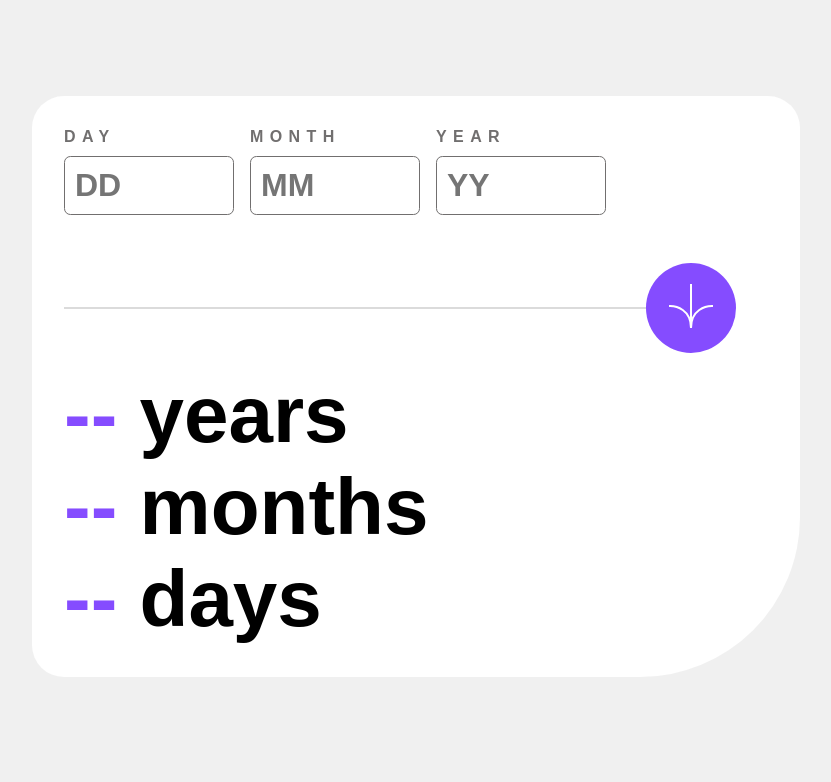
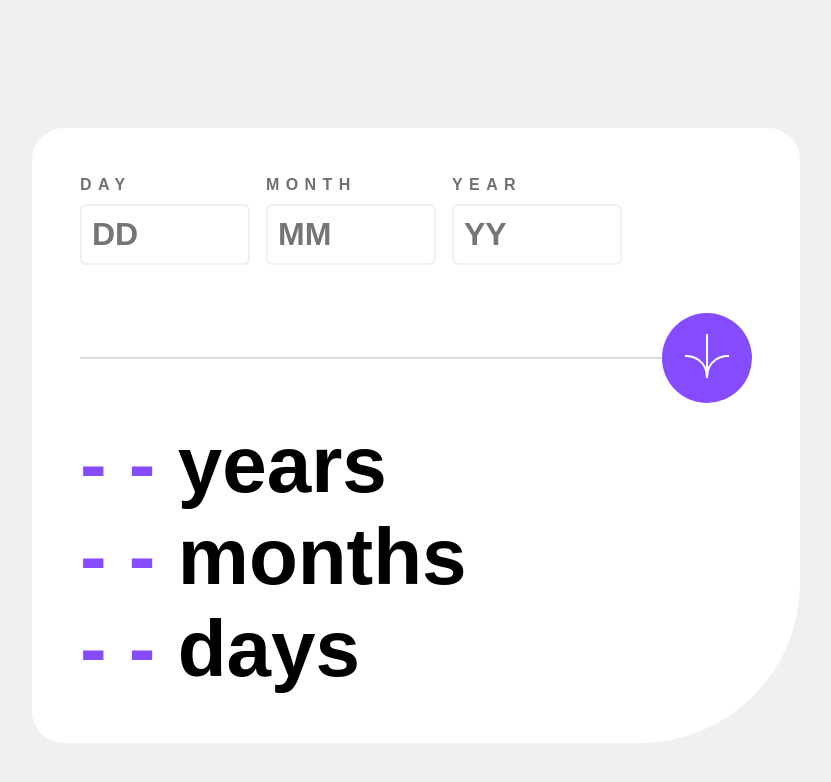
Before and after one commit to HimitsuTH/age_calculator, a React (Vite) app: page / in a window 1280 px wide. Shown: the top 782 px of the page, without its empty margins (224-1055 px from the left). Built offline with nearby package versions, Linux system fonts and the light colour scheme; a web font is replaced by a local one.

Commit message:
🍙 upload project

```diff
--- a/src/assets/styles/components/_input.scss
+++ b/src/assets/styles/components/_input.scss
@@ -34,7 +34,7 @@ label {
   border-radius: 0.2em;
   margin-top: 0.3em;
   font-weight: 800;
-  border: 1px solid $Smokey-grey;
+  border: 2px solid $Off-white;
   outline: none;
   padding: 10px;
   font-size: 20px;
--- a/src/assets/styles/layout/_main.scss
+++ b/src/assets/styles/layout/_main.scss
@@ -1,8 +1,8 @@
 main {
   @include flex($align: flex-start, $direction: column);
 //   @include size(100%);
-  padding: 2em;
-  margin: 6em 2em;
+  padding: 3em;
+  margin: 8em 2em;
   border-radius: 2rem 2rem 10rem 2rem;
   background-color: $White;
 
--- a/src/assets/styles/main.css
+++ b/src/assets/styles/main.css
@@ -39,7 +39,7 @@ label p {
   border-radius: 0.2em;
   margin-top: 0.3em;
   font-weight: 800;
-  border: 1px solid hsl(0, 1%, 44%);
+  border: 2px solid hsl(0, 0%, 94%);
   outline: none;
   padding: 10px;
   font-size: 20px;
@@ -116,8 +116,8 @@ main {
   justify-content: center;
   align-items: flex-start;
   flex-direction: column;
-  padding: 2em;
-  margin: 6em 2em;
+  padding: 3em;
+  margin: 8em 2em;
   border-radius: 2rem 2rem 10rem 2rem;
   background-color: hsl(0, 0%, 100%);
 }
--- a/src/components/Content.tsx
+++ b/src/components/Content.tsx
@@ -146,13 +146,13 @@ const Content = (props: Props) => {
 
             <div className='output-container'>
                 <p className='output'>
-                    <span>{outputYear ? outputYear : "--"}</span> years
+                    <span>{outputYear ? outputYear : "- -"}</span> years
                 </p>
                 <p className='output'>
-                    <span>{outputMonth ? outputMonth : "--"}</span> months
+                    <span>{outputMonth ? outputMonth : "- -"}</span> months
                 </p>
                 <p className='output'>
-                    <span>{outputDay ? outputDay : "--"}</span> days
+                    <span>{outputDay ? outputDay : "- -"}</span> days
                 </p>
             </div>
         </section>
--- a/src/index.css
+++ b/src/index.css
@@ -13,4 +13,5 @@ body {
   justify-content: center;
   align-items: center;
   background-color: hsl(0, 0%, 94%);
+  min-height: 100vh;
 }
```
Also changed, not shown: vite.config.ts.timestamp-1681102480635.mjs (added, +10 -0 lines).
